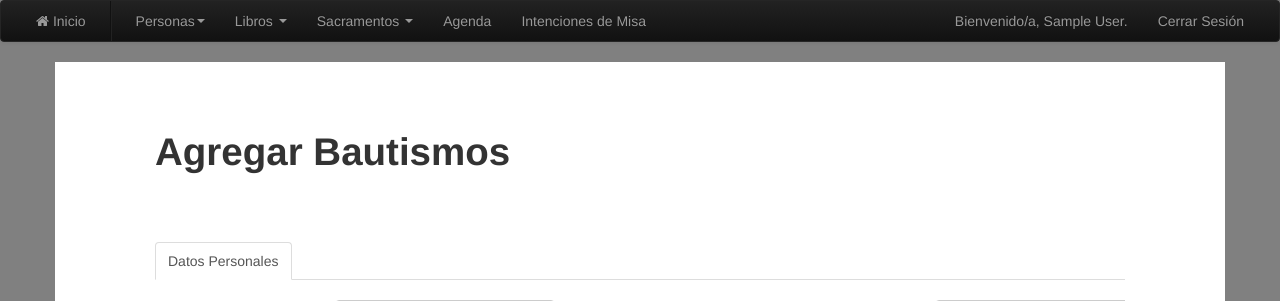
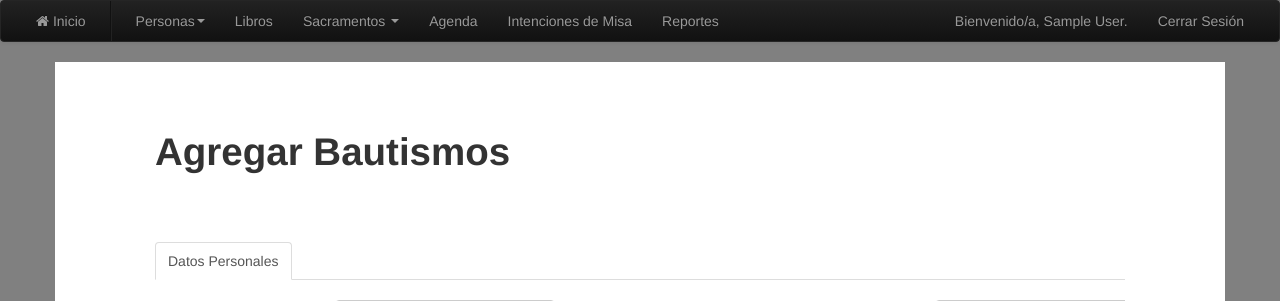
Before and after one commit to luchitoflores/ekklesia, a Django app: page /bautismo/add/ in a window 1280 px wide. Shown: the top 301 px of the page. Run offline with Django 3.2, Linux system fonts and the light colour scheme; the visitor is signed in with stand-in values (Sample User, id 1); data that the repository does not hold is empty; some libraries are stand-ins or nearby versions.

Commit message:
corrección de enlaces del menubar

```diff
--- a/templates/includes/menubar.html
+++ b/templates/includes/menubar.html
@@ -8,29 +8,23 @@
 				<li class="dropdown">
 					<a class="dropdown-toggle" data-toggle="dropdown" href="#">Personas<b class="caret"></b></a>
 					<ul class="dropdown-menu">
-						<li><a href="#">Feligrés</a></li>
+						<li><a href="{% url 'usuario_list'%}">Feligrés</a></li>
 						<li><a href="#">Sacerdote</a></li>
 					</ul>
 				</li>
-				<li class="dropdown">
-					<a class="dropdown-toggle" data-toggle="dropdown" href="#">Libros <b class="caret"></b></a>
-					<ul class="dropdown-menu">
-						<li><a href="{%url 'libro_list'%}">Primera Comunion</a></li>
-						<li><a href="#">Confirmación</a></li>
-						<li><a href="#">Intenciones de Misa</a></li>
-					</ul>
-				</li>
+				<li><a href="{%url 'libro_list'%}">Libros</a></li>
 				<li class="dropdown">
 					<a class="dropdown-toggle" data-toggle="dropdown" href="#">Sacramentos <b class="caret"></b></a>
 					<ul class="dropdown-menu">
-						<li><a href="#">Bautismo</a></li>
-						<li><a href="#">Primera Comunión</a></li>
-						<li><a href="#">Corfirmación</a></li>
-						<li><a href="#">Matrimonio</a></li>
+						<li><a href="{% url 'bautismo_list'%}">Bautismo</a></li>
+						<li><a href="{% url 'bautismo_list'%}">Primera Comunión</a></li>
+						<li><a href="{% url 'confirmacion_list'%}">Corfirmación</a></li>
+						<li><a href="{% url 'matrimonio_list'%}">Matrimonio</a></li>
 					</ul>
 				</li>
 				<li><a href="#">Agenda</a></li>
 				<li><a href="#">Intenciones de Misa</a></li>
+				<li><a href="#">Reportes</a></li>
 			</ul>
 			{%endif%}
 			<div class='pull-right'>
```
